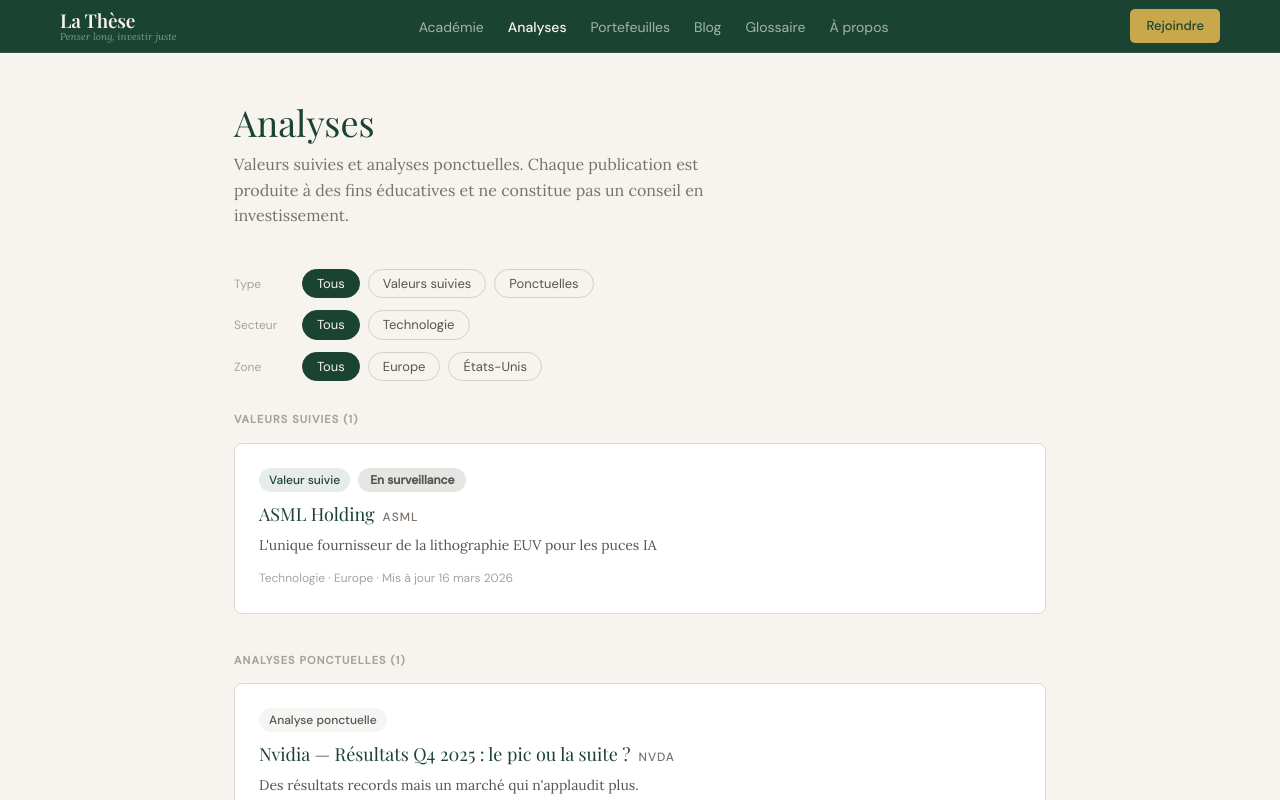
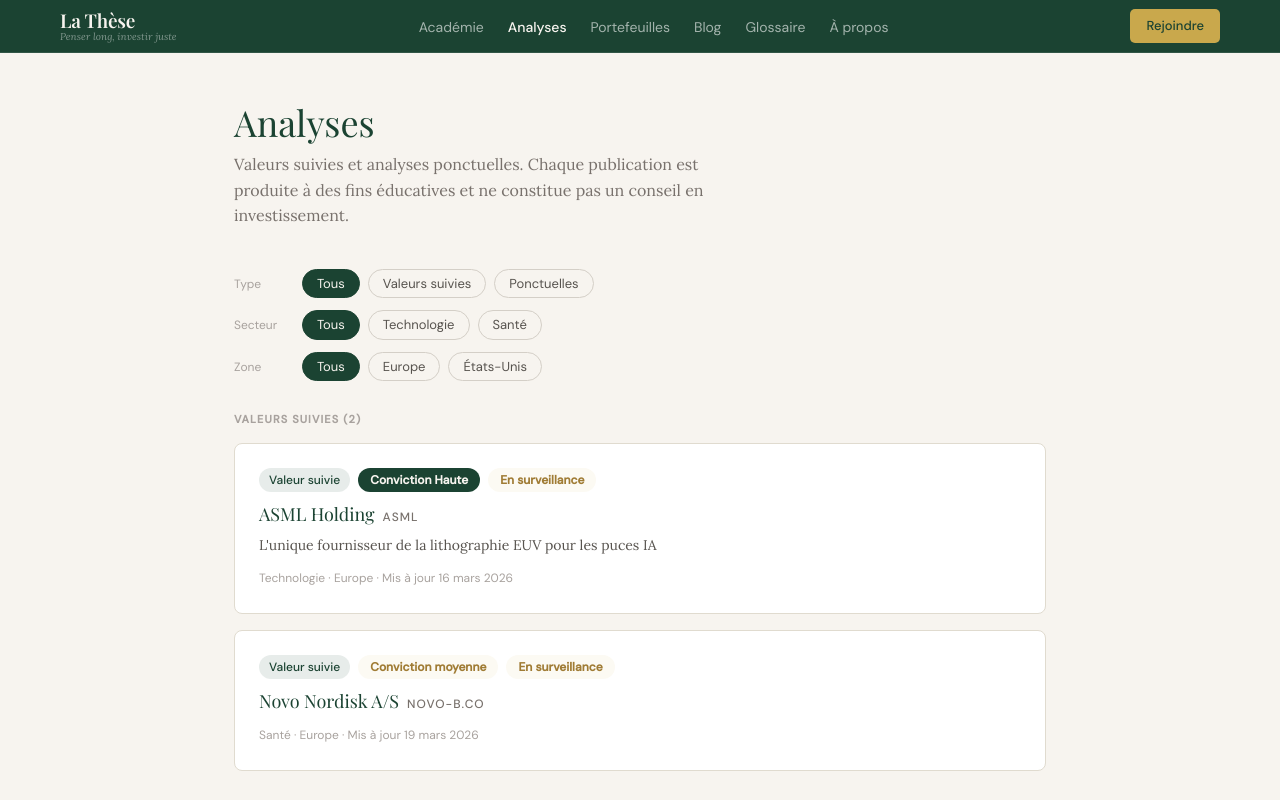
Before and after one commit to mondinepierre/La-these, a Next.js app: page /analyses in a window 1280 px wide. Shown: the top 800 px of the page. Built offline with nearby package versions, Linux system fonts and the light colour scheme; a web font is replaced by a local one.

Commit message:
Création novo, plus ajouts badges

```diff
--- a/src/components/analyses/AnalyseClient.tsx
+++ b/src/components/analyses/AnalyseClient.tsx
@@ -11,6 +11,7 @@
 const MDX: Record<string, React.ComponentType> = {
   // Valeurs suivies
   'asml': dynamic(() => import('@/content/analyses/valeurs/asml.mdx')),
+  'novo': dynamic(() => import('@/content/analyses/valeurs/novo.mdx')),
 
   // Analyses ponctuelles
   'nvidia-resultats-q4-2025': dynamic(
--- a/src/components/analyses/AnalysesIndex.tsx
+++ b/src/components/analyses/AnalysesIndex.tsx
@@ -7,6 +7,7 @@
 import { isValeurSuivie } from '@/types/analyses'
 import AnalyseTypeBadge from './AnalyseTypeBadge'
 import ConvictionBadge from './ConvictionBadge'
+import PositionnementBadge from './PositionnementBadge'
 
 // ── Helpers ───────────────────────────────────────────────────
 
@@ -53,6 +54,7 @@
         <div style={{ display: 'flex', gap: '8px', flexWrap: 'wrap', marginBottom: '0.75rem' }}>
           <AnalyseTypeBadge type={analyse.type} />
           {estValeur && <ConvictionBadge conviction={analyse.conviction} />}
+          {estValeur && <PositionnementBadge positionnement={analyse.positionnement} />}
         </div>
 
         {/* Titre + ticker */}
--- a/src/components/analyses/ConvictionBadge.tsx
+++ b/src/components/analyses/ConvictionBadge.tsx
@@ -6,17 +6,21 @@
 
 export default function ConvictionBadge({ conviction }: Props) {
   const config: Record<Conviction, { label: string; className: string }> = {
+    exceptionnelle: {
+      label: 'Conviction Haute',
+      className: 'bg-[#1B4332] text-[#F7F4EF]',
+    },
     forte: {
       label: 'Conviction forte',
-      className: 'bg-[#1B4332] text-[#F7F4EF]',
+      className: 'bg-[#D6EDDF] text-[#1B4332]',
     },
     moyenne: {
       label: 'Conviction moyenne',
-      className: 'bg-[#C9A84C]/20 text-[#7a6330]',
+      className: 'bg-[#F0E4C0]/20 text-[#A07C35]',
     },
-    surveillance: {
-      label: 'En surveillance',
-      className: 'bg-stone-200 text-stone-600',
+    spéculative: {
+      label: 'Pari spéculatif',
+      className: 'bg-[#E0DBCF]/20 text-[#1C1917]',
     },
   }
 
--- /dev/null
+++ b/src/components/analyses/PositionnementBadge.tsx
@@ -0,0 +1,36 @@
+import type { Positionnement } from '@/types/analyses'
+
+type Props = {
+  positionnement: Positionnement
+}
+
+export default function StatutBadge({ positionnement }: Props) {
+  const config: Record<Positionnement, { label: string; className: string }> = {
+    "achat fort": {
+      label: 'Achat Fort',
+      className: 'bg-[#1B4332] text-[#F7F4EF]',
+    },
+    accumulation: {
+      label: 'Accumulation',
+      className: 'bg-[#D6EDDF] text-[#1B4332]',
+    },
+    surveillance: {
+      label: 'En surveillance',
+      className: 'bg-[#F0E4C0]/20 text-[#A07C35]',
+    },
+    allégement: {
+      label: 'Prise de Profits',
+      className: 'bg-[#E0DBCF]/20 text-[#1C1917]',
+    },
+  }
+
+  const { label, className } = config[positionnement]
+
+  return (
+    <span
+      className={`inline-block text-xs font-sans font-semibold px-3 py-1 rounded-full ${className}`}
+    >
+      {label}
+    </span>
+  )
+}
--- /dev/null
+++ b/src/components/analyses/StatutBadge.tsx
@@ -0,0 +1,36 @@
+import type { Positionnement } from '@/types/analyses'
+
+type Props = {
+  positionnement: Positionnement
+}
+
+export default function PositionnementBadge({ positionnement }: Props) {
+  const config: Record<Positionnement, { label: string; className: string }> = {
+    "achat fort": {
+      label: 'Achat Fort',
+      className: 'bg-[#1B4332] text-[#F7F4EF]',
+    },
+    accumulation: {
+      label: 'Accumulation',
+      className: 'bg-[#D6EDDF] text-[#1B4332]',
+    },
+    surveillance: {
+      label: 'En surveillance',
+      className: 'bg-[#F0E4C0]/20 text-[#A07C35]',
+    },
+    allégement: {
+      label: 'Prise de Profits',
+      className: 'bg-[#E0DBCF]/20 text-[#1C1917]',
+    },
+  }
+
+  const { label, className } = config[positionnement]
+
+  return (
+    <span
+      className={`inline-block text-xs font-sans font-semibold px-3 py-1 rounded-full ${className}`}
+    >
+      {label}
+    </span>
+  )
+}
--- a/src/components/analyses/ValeurSuivieTemplate.tsx
+++ b/src/components/analyses/ValeurSuivieTemplate.tsx
@@ -7,6 +7,7 @@
 import RevenueChart from './charts/RevenueChart'
 import FcfChart from './charts/FcfChart'
 import MetricsDashboard from './MetricsDashboard'
+import PositionnementBadge from './PositionnementBadge'
 
 type Props = {
   frontmatter: FrontmatterValeur
@@ -55,6 +56,7 @@
         <div className="flex flex-wrap items-center gap-3 mb-4">
           <AnalyseTypeBadge type="valeur" />
           <ConvictionBadge conviction={frontmatter.conviction} />
+          <PositionnementBadge positionnement={frontmatter.positionnement} />
         </div>
 
         <div className="flex items-baseline gap-3 mb-2">
--- a/src/components/blog/AnalyseCiteeCard.tsx
+++ b/src/components/blog/AnalyseCiteeCard.tsx
@@ -1,6 +1,7 @@
 import Link from 'next/link'
 import { ANALYSES } from '@/data/analyses'
 import ConvictionBadge from '@/components/analyses/ConvictionBadge'
+import PositionnementBadge from '../analyses/StatutBadge'
 
 export function AnalyseCiteeCard({ slug }: { slug: string }) {
   const analyse = ANALYSES.find(a => a.slug === slug)
@@ -19,6 +20,7 @@
 const secteur = ('secteur' in analyse ? analyse.secteur : null) as string | null;
 const zone = ('zone' in analyse ? analyse.zone : null) as string | null;
 const conviction = ('conviction' in analyse ? analyse.conviction : null) as any;
+const positionnement = ('positionnement' in analyse ? analyse.positionnement : null) as any;
 
   return (
     <Link
@@ -39,7 +41,10 @@
             </span>
           </p>
         </div>
-        {conviction && <ConvictionBadge conviction={conviction} />}
+          <div className="flex flex-col items-end gap-1.5 shrink-0">
+          {conviction && <ConvictionBadge conviction={conviction} />}
+          {positionnement && <PositionnementBadge positionnement={positionnement} />}
+          </div>
       </div>
       <p className="text-xs text-[#78716C] mt-2">→ Voir la fiche analyse</p>
     </Link>
--- a/src/data/analyses.ts
+++ b/src/data/analyses.ts
@@ -4,18 +4,19 @@
 
   // ── ASML ──────────────────────────────────────────────────
   {
-    slug:         'asml',
-    type:         'valeur',
-    title:        'ASML Holding',
-    ticker:       'ASML',
-    secteur:      'Technologie',
-    geo:          'Europe',
-    conviction:   'surveillance',
-    lastUpdated:  '2026-03-16',
-    statut:       'actif',
-    portefeuille: 'CTO',
-    horizon:      '5 ans minimum',
-    excerpt:      "L'unique fournisseur de la lithographie EUV pour les puces IA",
+    slug:           'asml',
+    type:           'valeur',
+    title:          'ASML Holding',
+    ticker:         'ASML',
+    secteur:        'Technologie',
+    geo:            'Europe',
+    conviction:     'exceptionnelle',
+    positionnement: 'surveillance',
+    lastUpdated:    '2026-03-16',
+    statut:         'actif',
+    portefeuille:   'PEA',
+    horizon:        '5 ans minimum',
+    excerpt:        "L'unique fournisseur de la lithographie EUV pour les puces IA",
 
     prixCible: {
       bas:    1070,
@@ -88,50 +89,80 @@
   },
 
   // ── Novo Nordisk ──
-  // {
-  //   slug:         'novo',
-  //   type:         'valeur',
-  //   title:        '',
-  //   ticker:       '',
-  //   secteur:      'Technologie',
-  //   geo:          'États-Unis',
-  //   conviction:   'surveillance',
-  //   lastUpdated:  '2026-03-16',
-  //   statut:       'en-construction',
-  //   portefeuille: 'Aucun',
-  //   horizon:      '',
-  //   excerpt:      '',
-  //   prixCible:      { bas: 0, haut: 0, devise: 'USD' },
-  //   marginOfSafety: 'indéterminée',
-  //   metrics: {
-  //     per:               0,
-  //     evEbitda:          0,
-  //     fcfYield:          0,
-  //     roic:              0,
-  //     wacc:              0,
-  //     detteEbitda:       0,
-  //     croissanceCA3ans:  0,
-  //     croissanceBPA3ans: 0,
-  //     margeEbit:         0,
-  //     margeBrute:        0,
-  //     payoutRatio:       0,
-  //     currentRatio:      0,
-  //     dso:               0,
-  //   },
-  //   tendances: {
-  //     per:       'stable',
-  //     fcfYield:  'stable',
-  //     roic:      'stable',
-  //     margeEbit: 'stable',
-  //   },
-  //   updates: [],
-  //   chartData: {
-  //     revenue: [],
-  //     marges:  [],
-  //     roic:    [],
-  //     fcf:     [],
-  //   },
-  // },
+  {
+    slug:            'novo',
+    type:            'valeur',
+    title:           'Novo Nordisk A/S',
+    ticker:          'NOVO-B.CO',
+    secteur:         'Santé',
+    geo:             'Europe',
+    conviction:      'moyenne',
+    positionnement:  'surveillance',
+    lastUpdated:     '2026-03-19',
+    statut:          'en-construction',
+    portefeuille:    'PEA',
+    horizon:         '',
+    excerpt:         '',
+    prixCible:       { bas: 0, haut: 0, devise: 'DKK' },
+    marginOfSafety:  'indéterminée',
+    metrics: {
+      per:               9.22,
+      evEbitda:          7.20,
+      fcfYield:          2.62,
+      roic:              26.82,
+      wacc:              7.89,
+      detteEbitda:       63.76,
+      croissanceCA3ans:  20.42,
+      croissanceBPA3ans: 27.52,
+      margeEbit:         41.30,
+      margeBrute:        81.00,
+      payoutRatio:       50.7,
+      currentRatio:      79.96,
+      dso:               83,
+    },
+    tendances: {
+      per:       'baisse',
+      fcfYield:  'baisse',
+      roic:      'baisse',
+      margeEbit: 'stable',
+    },
+    updates: [
+      {
+        date: '2026-03-18',
+        note: 'Création de la fiche. Conviction initiale : forte. Données FY2025.',
+      },
+    ],
+    chartData: {
+      revenue: [
+        { year: 2021, value: 140.8 },
+        { year: 2022, value: 176.9 },
+        { year: 2023, value: 232.2 },
+        { year: 2024, value: 290.4 },
+        { year: 2025, value: 309 },
+      ],
+      marges: [
+        { year: 2021, net: 31.6, operating: 41.7 },
+        { year: 2022, net: 26.6, operating: 42.3 },
+        { year: 2023, net: 28.4, operating: 44.2 },
+        { year: 2024, net: 26.8, operating: 44.2 },
+        { year: 2025, net: 29.2, operating: 41.3 },
+      ],
+      roic: [
+        { year: 2021, value: 27.3 },
+        { year: 2022, value: 27.3 },
+        { year: 2023, value: 30.5 },
+        { year: 2024, value: 29.7 },
+        { year: 2025, value: 26.8 },
+      ],
+      fcf: [
+        { year: 2021, value: 29.3 },
+        { year: 2022, value: 57.3 },
+        { year: 2023, value: 68.3 },
+        { year: 2024, value: -14.7 },
+        { year: 2025, value: 28.2 },
+      ],
+    },
+  },
 
   // ── TEMPLATE valeur suivie — copier-coller pour chaque nouvelle fiche ──
   // {
@@ -141,7 +172,8 @@
   //   ticker:       '',
   //   secteur:      'Technologie',
   //   geo:          'États-Unis',
-  //   conviction:   'surveillance',
+  //   conviction:      'exceptionnelle / forte / moyenne / speculative',
+  //   positionnement:  'achat fort / accumulation / surveillance / prise de profit',
   //   lastUpdated:  '2026-03-16',
   //   statut:       'en-construction',
   //   portefeuille: 'Aucun',
@@ -150,19 +182,19 @@
   //   prixCible:      { bas: 0, haut: 0, devise: 'USD' },
   //   marginOfSafety: 'indéterminée',
   //   metrics: {
-  //     per:               0,
-  //     evEbitda:          0,
-  //     fcfYield:          0,
-  //     roic:              0,
-  //     wacc:              0,
-  //     detteEbitda:       0,
-  //     croissanceCA3ans:  0,
-  //     croissanceBPA3ans: 0,
-  //     margeEbit:         0,
-  //     margeBrute:        0,
-  //     payoutRatio:       0,
-  //     currentRatio:      0,
-  //     dso:               0,
+  //     per:               0, Price / Earnings
+  //     evEbitda:          0, EV / EBITDA
+  //     fcfYield:          0, FCF Yield en % -> FCF / CA
+  //     roic:              0, Return on Invested Capital en % (NOPAT/capitaux investis) -> NOPAT = EBIT*(1-%imposition) / Capitaux investis = capitaux propres (equity) % dette court et long terme
+  //     wacc:              0, Weighted Average Cost of Capital en % -> GuruFocus
+  //     detteEbitda:       0, Dette nette / EBITDA — négatif = trésorerie nette
+  //     croissanceCA3ans:  0, TCAC CA sur 3 ans en %
+  //     croissanceBPA3ans: 0, TCAC BPA sur 3 ans en %
+  //     margeEbit:         0, Marge opérationnelle en %
+  //     margeBrute:        0, Marge brute en %
+  //     payoutRatio:       0, Dividendes / Résultat net en %
+  //     currentRatio:      0, Actif court terme / Passif court terme
+  //     dso:               0, Days Sales Outstanding en jours (créance / CA)
   //   },
   //   tendances: {
   //     per:       'stable',
--- a/src/data/portefeuilles.ts
+++ b/src/data/portefeuilles.ts
@@ -295,7 +295,7 @@
         gics: 'Santé — Produits pharmaceutiques',
         geo: 'Europe (Danemark)',
         isin: 'DK0060534915',
-        analyseSlug: 'novo-nordisk',
+        analyseSlug: 'novo',
       },
       // ── Défense & Sécurité ────────────────────────────
       {
--- a/src/types/analyses.ts
+++ b/src/types/analyses.ts
@@ -25,7 +25,8 @@
   | 'Autre'
 
 export type Enveloppe      = 'PEA' | 'CTO' | 'PEA + CTO' | 'Aucun'
-export type Conviction     = 'forte' | 'moyenne' | 'surveillance'
+export type Conviction     = 'exceptionnelle' | 'forte' | 'moyenne' | 'spéculative'
+export type Positionnement = 'achat fort' | 'accumulation' | 'surveillance' | 'allégement'
 export type Tendance       = 'hausse' | 'stable' | 'baisse'
 export type MarginOfSafety = 'forte' | 'correcte' | 'faible' | 'indéterminée'
 
@@ -109,6 +110,7 @@
   secteur:        Secteur
   geo:            ZoneGeo
   conviction:     Conviction
+  positionnement: Positionnement
   lastUpdated:    string
   excerpt:        string
   statut:         'actif' | 'archive' | 'en-construction'
```
Also changed, not shown: src/content/analyses/valeurs/novo.mdx (added, +51 -0 lines).
